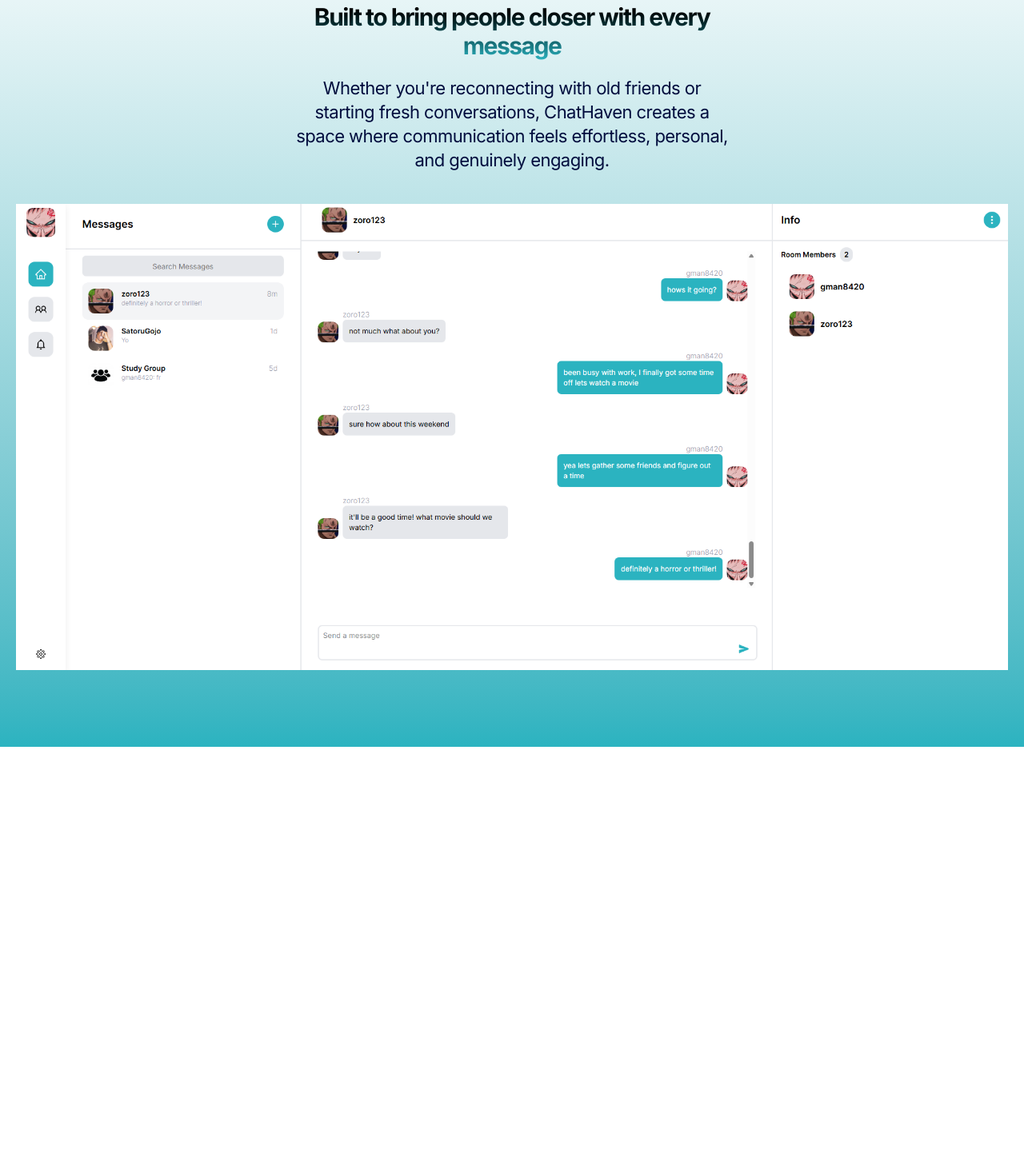
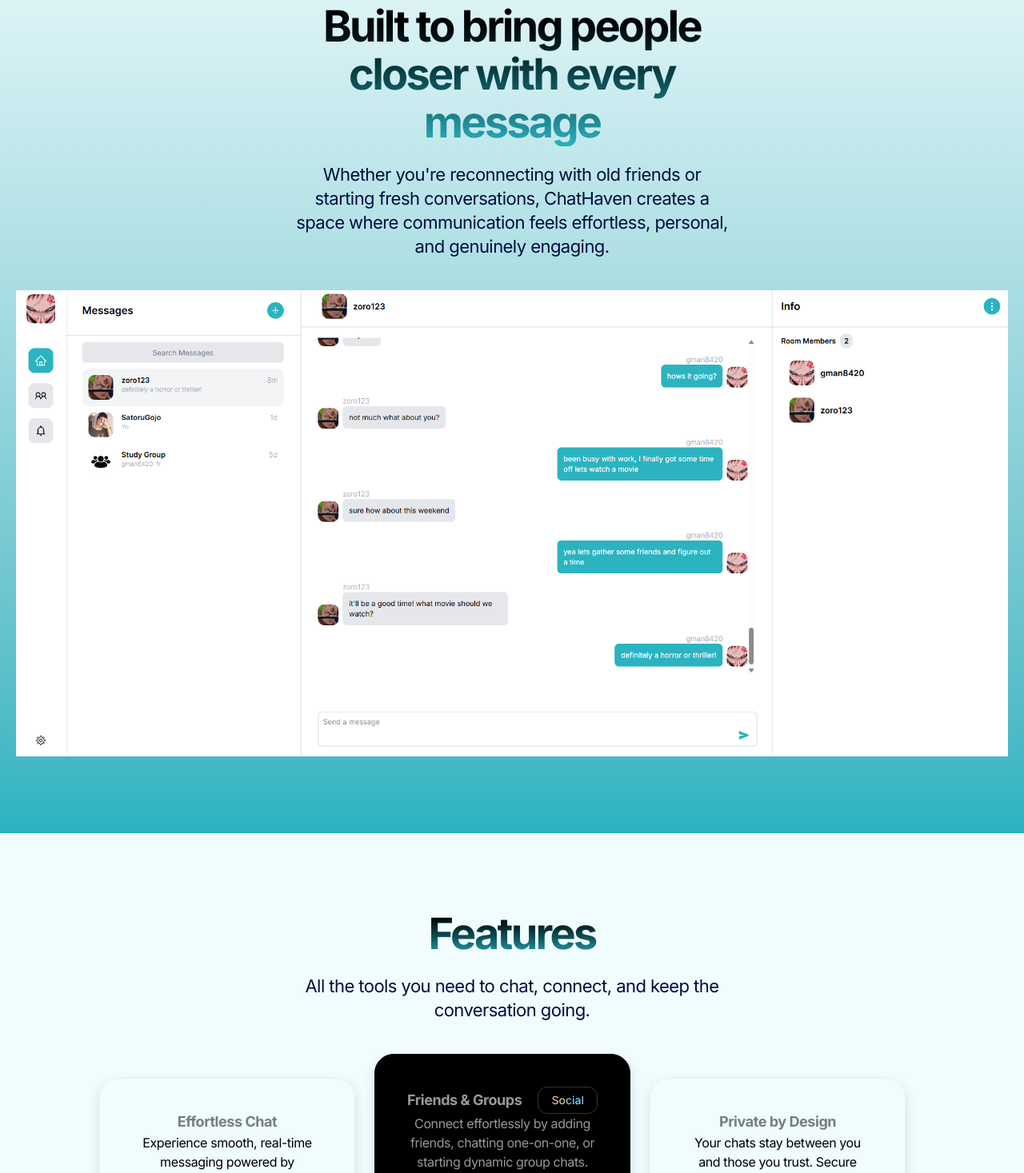
Before and after one commit to JDhillon24/ChatHaven, a React (Vite) app in the folder frontend/: page / in a window 1280 px wide. Shown: the part 975-2442 px from the top of the page at 80% size. Before the commit the page ends 1909 px from the top, so only its background shows below. Built offline with nearby package versions, Linux system fonts and the light colour scheme.

Commit message:
created features section

```diff
--- /dev/null
+++ b/frontend/src/Components/LandingPage/Features.tsx
@@ -0,0 +1,105 @@
+import React from "react";
+import { FaPaperPlane } from "react-icons/fa";
+import { FaUserFriends } from "react-icons/fa";
+import { IoShieldCheckmark } from "react-icons/io5";
+import { IconType } from "react-icons";
+import { twMerge } from "tailwind-merge";
+
+type FeatureTypes = {
+  title: string;
+  popular: boolean;
+  inverse: boolean;
+  description: string;
+  Icon: IconType;
+};
+
+const featureCards: FeatureTypes[] = [
+  {
+    title: "Effortless Chat",
+    popular: false,
+    inverse: false,
+    description:
+      "Experience smooth, real-time messaging powered by socket.io. No refreshes, no delays. Our responsive chat interface keeps conversations flowing without distractions, no matter your device.",
+    Icon: FaPaperPlane,
+  },
+  {
+    title: "Friends & Groups",
+    popular: true,
+    inverse: true,
+    description:
+      "Connect effortlessly by adding friends, chatting one-on-one, or starting dynamic group chats. Real-time syncing means everyone stays on the same page as messages roll in, whether you're talking to one person or ten.",
+    Icon: FaUserFriends,
+  },
+  {
+    title: "Private by Design",
+    popular: false,
+    inverse: false,
+    description:
+      "Your chats stay between you and those you trust. Secure cookie-based sessions, protected routes, and token refresh handling all work together to keep your data private just like it should be.",
+    Icon: IoShieldCheckmark,
+  },
+];
+
+const Features = () => {
+  return (
+    <section className="py-24 ">
+      <div className="px-5 mx-auto container">
+        <div className="section-heading">
+          <h2 className="section-title">Features</h2>
+          <p className="section-description mt-5">
+            All the tools you need to chat, connect, and keep the conversation
+            going.
+          </p>
+        </div>
+        <div className="flex flex-col gap-6 items-center mt-10 lg:flex-row lg:items-end lg:justify-center">
+          {featureCards.map(
+            ({ title, popular, inverse, description, Icon }) => (
+              <div
+                className={twMerge(
+                  "p-10 rounded-3xl border border-[#F1F1F1] shadow-[0_7px_14px_#d0dfe0] max-w-xs w-full",
+                  inverse === true && "border-black bg-black text-white/60"
+                )}
+              >
+                <div
+                  className={twMerge(
+                    "flex justify-between items-center",
+                    popular === false && "justify-center"
+                  )}
+                >
+                  <h3
+                    className={twMerge(
+                      "text-lg font-bold text-black/50 tracking-tight",
+                      inverse === true && "text-white/60"
+                    )}
+                  >
+                    {title}
+                  </h3>
+                  {popular && (
+                    <div className="inline-flex items-center text-sm px-4 py-1.5 rounded-xl border border-white/20">
+                      <span className="bg-[linear-gradient(to_right,#DD7DDF,#E1CD86,#BBCB92,#71C2EF,#3BFFFF,#DD7DDF)] text-transparent bg-clip-text font-medium">
+                        Social
+                      </span>
+                    </div>
+                  )}
+                </div>
+                <p className="text-md inline-flex items-center justify-center tracking-tight text-center">
+                  {description}
+                </p>
+                <div className="flex justify-center">
+                  <div className="inline-flex mt-5 p-3">
+                    {<Icon className="text-ChatBlue" size={36} />}
+                  </div>
+                </div>
+              </div>
+            )
+          )}
+          <div>
+            <h3></h3>
+          </div>
+        </div>
+      </div>
+    </section>
+  );
+};
+
+export default Features;
--- a/frontend/src/Components/LandingPage/Header.tsx
+++ b/frontend/src/Components/LandingPage/Header.tsx
@@ -22,8 +22,6 @@
             <nav className="hidden md:flex gap-6 text-black/60 items-center">
               <a href="#">Home</a>
               <a href="#">Features</a>
-              <a href="#">How It Works</a>
-              <a href="#">About</a>
               <a href="#">Testimonials</a>
               <a href="#">Contact</a>
               <button className="btn btn-primary">Get Started</button>
--- a/frontend/src/Components/LandingPage/Hero.tsx
+++ b/frontend/src/Components/LandingPage/Hero.tsx
@@ -2,7 +2,7 @@
 
 const Hero = () => {
   return (
-    <section className="pt-8 pb-20 md:pt-5 md:pb-10 bg-[radial-gradient(ellipse_200%_100%_at_bottom_left,#2bb3c0,white_66%)]">
+    <section className="pt-8 pb-20 md:pt-5 md:pb-10 bg-[radial-gradient(ellipse_200%_100%_at_bottom_left,#2bb3c0,#f0fcfd_66%)]">
       <div className="px-5 mx-auto container">
         <div className="md:flex items-center">
           <div className="md:w-96 lg:w-full">
--- a/frontend/src/Components/LandingPage/ProductShowcase.tsx
+++ b/frontend/src/Components/LandingPage/ProductShowcase.tsx
@@ -2,16 +2,16 @@
 
 const ProductShowcase = () => {
   return (
-    <section className="bg-gradient-to-b from-[#FFFFFF] to-[#2bb3c0] py-24">
+    <section className="bg-gradient-to-b from-[#f0fcfd] to-[#2bb3c0] py-24">
       <div className="px-5 mx-auto container">
-        <div className="max-w-[540px] mx-auto">
+        <div className="section-heading">
           <div className="flex justify-center">
             <div className="tag">Experience real connection</div>
           </div>
-          <h2 className="text-center text-3xl font-bold tracking-tighter bg-gradient-to-b from-black to-ChatBlue text-transparent bg-clip-text mt-5">
+          <h2 className="section-title mt-5">
             Built to bring people closer with every message
           </h2>
-          <p className="text-center text-[22px] leading-[30px] tracking-tight text-[#010D3E] mt-5">
+          <p className="section-description mt-5">
             Whether you're reconnecting with old friends or starting fresh
             conversations, ChatHaven creates a space where communication feels
             effortless, personal, and genuinely engaging.
--- a/frontend/src/Routes/LandingPage.tsx
+++ b/frontend/src/Routes/LandingPage.tsx
@@ -1,12 +1,16 @@
+import Features from "../Components/LandingPage/Features";
 import Header from "../Components/LandingPage/Header";
 import Hero from "../Components/LandingPage/Hero";
 import ProductShowcase from "../Components/LandingPage/ProductShowcase";
 const LandingPage = () => {
   return (
     <>
-      <Header />
-      <Hero />
-      <ProductShowcase />
+      <div className="bg-[#f0fcfd]">
+        <Header />
+        <Hero />
+        <ProductShowcase />
+        <Features />
+      </div>
     </>
   );
 };
--- a/frontend/src/index.css
+++ b/frontend/src/index.css
@@ -53,4 +53,16 @@
   .tag {
     @apply text-sm inline-flex border border-[#222]/10 px-3 py-1 rounded-lg tracking-tight;
   }
+
+  .section-title {
+    @apply text-center text-3xl md:text-[54px] md:leading-[60px] font-bold tracking-tighter bg-gradient-to-b from-black to-ChatBlue text-transparent bg-clip-text;
+  }
+
+  .section-description {
+    @apply text-center text-[22px] leading-[30px] tracking-tight text-[#010D3E];
+  }
+
+  .section-heading {
+    @apply max-w-[540px] mx-auto;
+  }
 }
```
